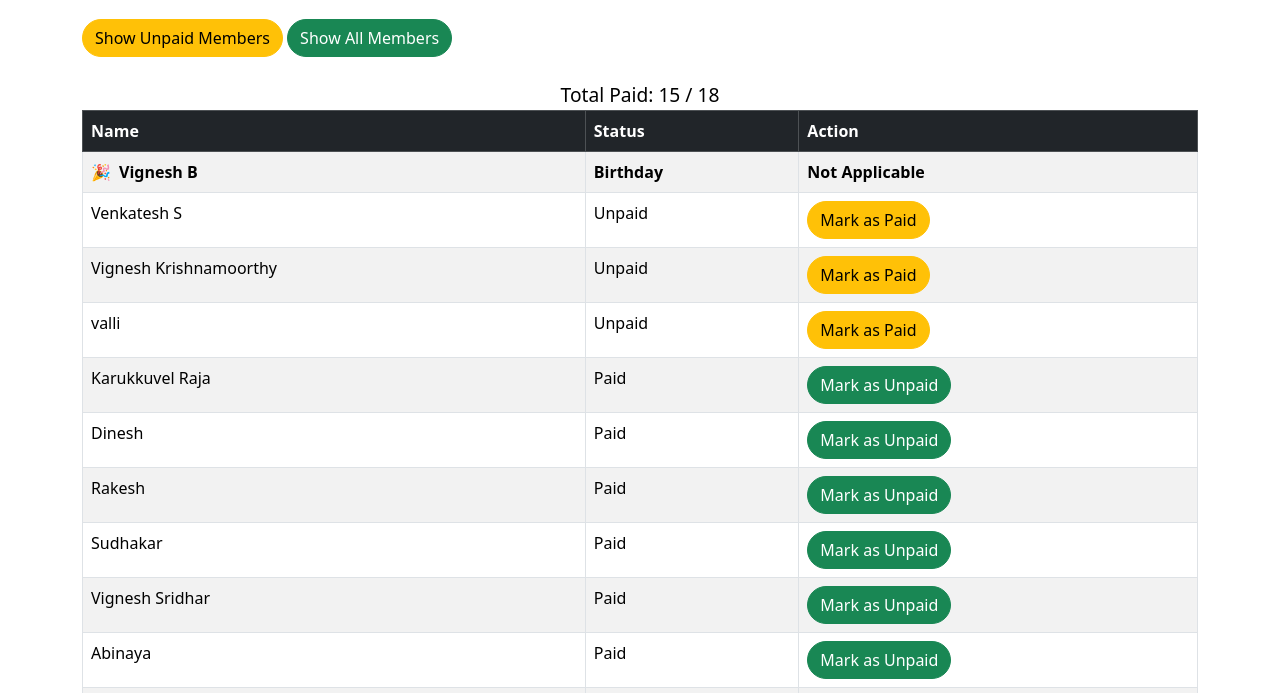
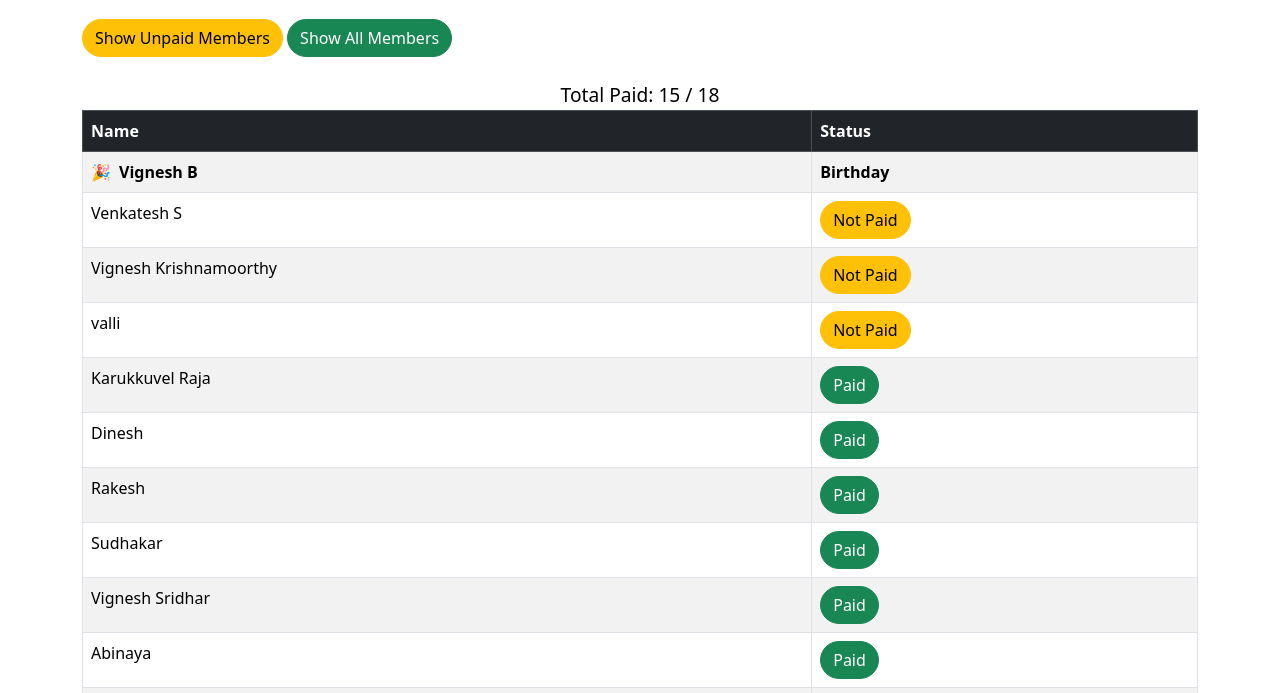
Before and after one commit to karukkuvel/ShareTracker, a plain HTML site: page index.html in a window 1280 px wide. Shown: the part 101-794 px from the top of the page. Drawn offline with nearby package versions, Linux system fonts and the light colour scheme.

Commit message:
Update index.html

```diff
--- a/index.html
+++ b/index.html
@@ -67,7 +67,7 @@
                 <tr>
                     <th>Name</th>
                     <th>Status</th>
-                    <th>Action</th>
+                    <th style="display:none">Action</th>
                 </tr>
             </thead>
             <tbody id="teamTable">
@@ -132,8 +132,8 @@
 
                 row.innerHTML = `
                     <td>${member.isBirthday ? '<span class="birthday-icon">🎉</span>' : ''}${member.name}</td>
-                    <td>${member.isBirthday ? 'Birthday' : member.paid ? 'Paid' : 'Unpaid'}</td>
-                    <td>
+                    <td>${member.isBirthday ? 'Birthday' : `<button class="btn btn-${member.paid ? 'success' : 'warning'}">${member.paid ? 'Paid' : 'Not Paid'}</button>`}</td>
+                    <td style="display:none">
                         ${member.isBirthday ? '<span>Not Applicable</span>' : `<button class="btn btn-${member.paid ? 'success' : 'warning'}" onclick="togglePayment(${index})">Mark as ${member.paid ? 'Unpaid' : 'Paid'}</button>`}
                     </td>
                 `;
```
